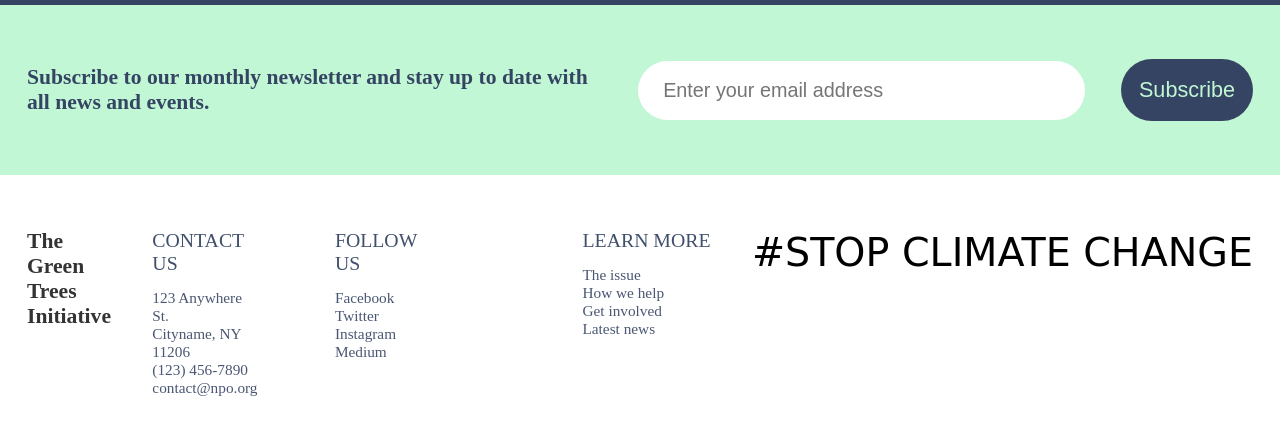
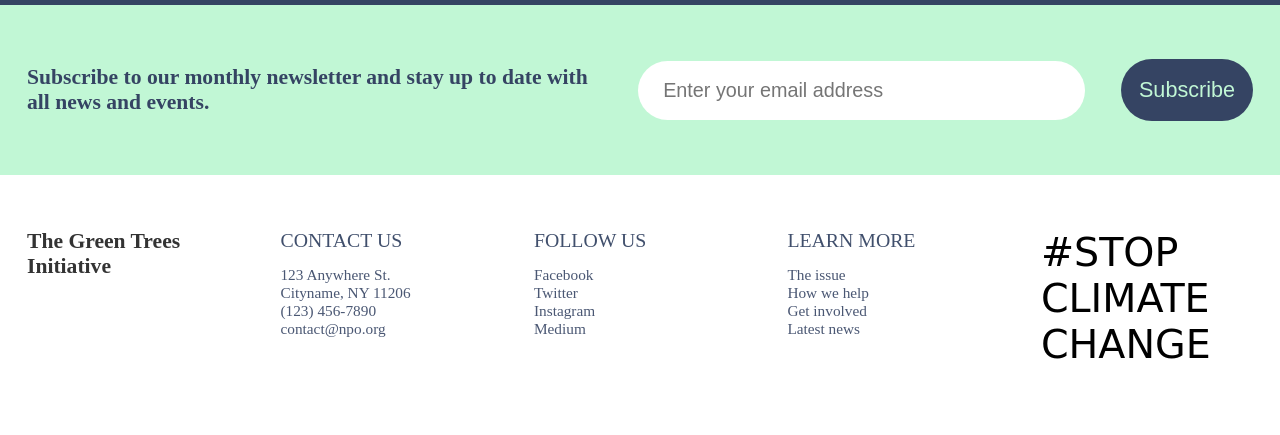
Before and after one commit to Prathamverma131/thegreentreeproject, a plain HTML site: page index.html in a window 1280 px wide. Shown: the part 3670-4105 px from the top of the page. Drawn offline with Linux system fonts and the light colour scheme; a web font is replaced by a local one.

Commit message:
footer grid update commit

```diff
--- a/css/styles.css
+++ b/css/styles.css
@@ -917,19 +917,15 @@
   .footer .container {
     grid-template-columns: 1fr 1fr 1fr 1fr 1fr;
 
-    grid-template-areas: "a b c d e f g";
+    grid-template-areas: "a b c d e";
     gap: 2.3rem;
   }
 
-  .footer .followus {
-    margin-left: 2rem;
-  }
-
   .footer .learnmore {
-    grid-area: f;
+    grid-area: d;
   }
 
   .footer .banner {
-    grid-area: g;
+    grid-area: e;
   }
 }
```
